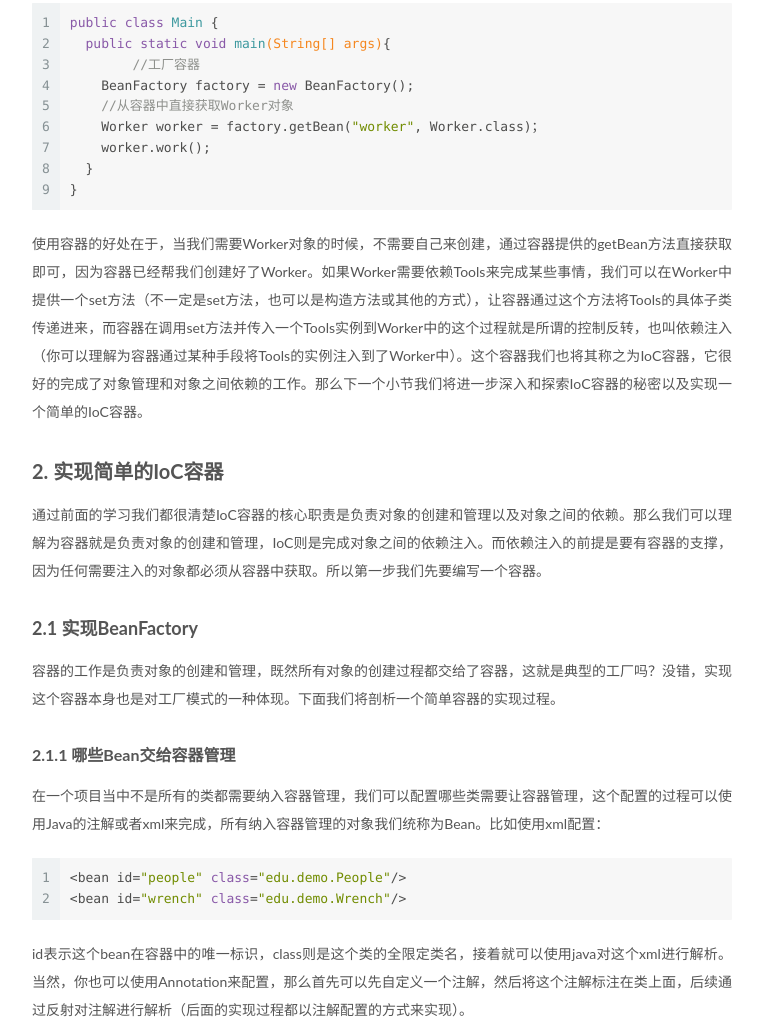
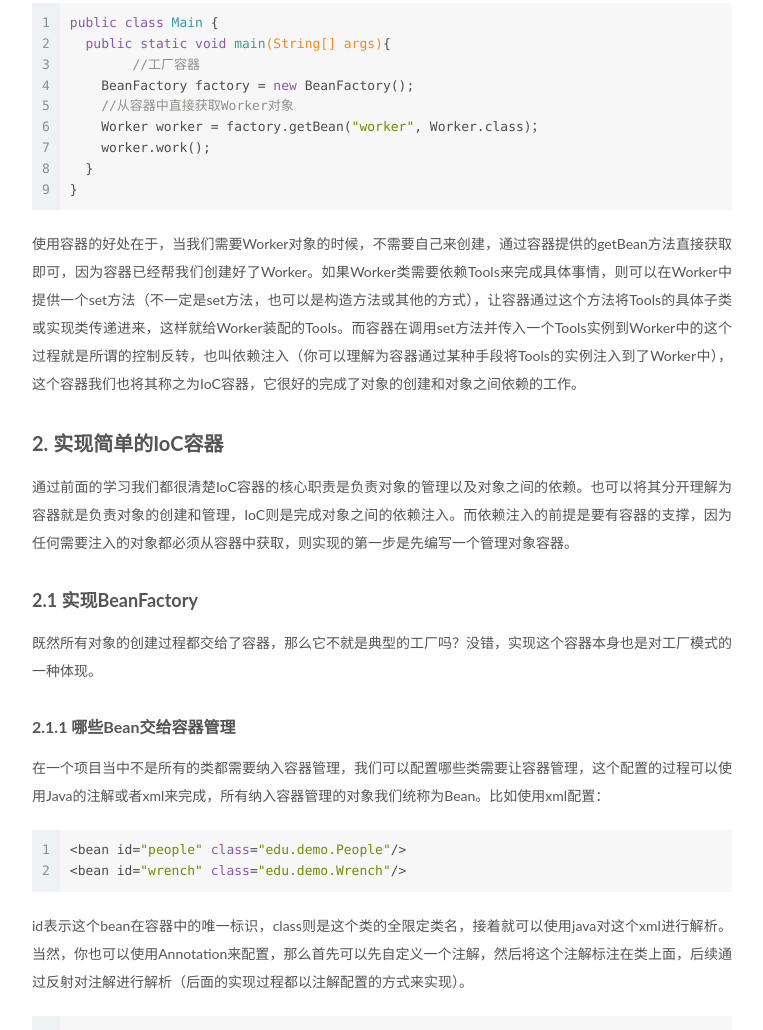
Before and after one commit to sea-coders/sea-coders.github.io, a plain HTML site: page 2017/12/28/深入理解IOC/index.html in a window 1280 px wide. Shown: the part 4157-5187 px from the top of the page, without its empty margins (98-861 px from the left). Drawn offline with Linux system fonts and the light colour scheme.

Commit message:
Site updated: 2018-01-03 15:18:51

```diff
--- a/2017/12/28/深入理解IOC/index.html
+++ b/2017/12/28/深入理解IOC/index.html
@@ -88,7 +88,7 @@
 <meta property="og:locale" content="zh-Hans">
 <meta property="og:image" content="http://res.cloudinary.com/dqg1qbacr/image/upload/v1514460340/001_afmqgo.jpg">
 <meta property="og:image" content="http://res.cloudinary.com/dqg1qbacr/image/upload/v1514460340/002_ph5kln.jpg">
-<meta property="og:updated_time" content="2018-01-02T05:37:31.456Z">
+<meta property="og:updated_time" content="2018-01-03T07:18:23.571Z">
 <meta name="twitter:card" content="summary">
 <meta name="twitter:title" content="深入理解IoC">
 <meta name="twitter:description" content="前言IoC已经是目前业界非常主流的一种容器技术，全称为Inversion of Control，中文通常翻译为“控制反转”。它还有一种另外的术语叫Dependency Injection(依赖注入)。这些概念用好莱坞的一个原则来描述就是“Don‘t call us，we will call you.”，这句话其实很好的表达了IoC的含义。但往往让很多初学者难以理解，过于抽象。所以本文的内容将其含义">
@@ -328,9 +328,9 @@
 <figure class="highlight java"><table><tr><td class="gutter"><pre><span class="line">1</span><br><span class="line">2</span><br><span class="line">3</span><br><span class="line">4</span><br><span class="line">5</span><br></pre></td><td class="code"><pre><span class="line"><span class="keyword">public</span> <span class="class"><span class="keyword">class</span> <span class="title">Wrench</span> <span class="keyword">extends</span> <span class="title">Tools</span></span>&#123;</span><br><span class="line">  <span class="function"><span class="keyword">public</span> <span class="keyword">void</span> <span class="title">repair</span><span class="params">()</span></span>&#123;</span><br><span class="line">    System.out.println(<span class="string">"use wrench repairing..."</span>);</span><br><span class="line">  &#125; </span><br><span class="line">&#125;</span><br></pre></td></tr></table></figure>
 <figure class="highlight java"><table><tr><td class="gutter"><pre><span class="line">1</span><br><span class="line">2</span><br><span class="line">3</span><br><span class="line">4</span><br><span class="line">5</span><br><span class="line">6</span><br><span class="line">7</span><br><span class="line">8</span><br><span class="line">9</span><br><span class="line">10</span><br></pre></td><td class="code"><pre><span class="line"><span class="keyword">public</span> <span class="class"><span class="keyword">class</span> <span class="title">Worker</span> </span>&#123;  </span><br><span class="line">  <span class="comment">//容器会通过这个方法自动将Tools的子类对象传递进来</span></span><br><span class="line">  <span class="function"><span class="keyword">private</span> <span class="keyword">void</span> <span class="title">setTools</span><span class="params">(Tools tools)</span></span>&#123;</span><br><span class="line">    <span class="keyword">this</span>.tools = tools;</span><br><span class="line">  &#125;</span><br><span class="line">  </span><br><span class="line">  <span class="function"><span class="keyword">public</span> <span class="keyword">void</span> <span class="title">work</span><span class="params">()</span></span>&#123;</span><br><span class="line">    tools.repair();</span><br><span class="line">  &#125;</span><br><span class="line">&#125;</span><br></pre></td></tr></table></figure>
 <figure class="highlight java"><table><tr><td class="gutter"><pre><span class="line">1</span><br><span class="line">2</span><br><span class="line">3</span><br><span class="line">4</span><br><span class="line">5</span><br><span class="line">6</span><br><span class="line">7</span><br><span class="line">8</span><br><span class="line">9</span><br></pre></td><td class="code"><pre><span class="line"><span class="keyword">public</span> <span class="class"><span class="keyword">class</span> <span class="title">Main</span> </span>&#123;</span><br><span class="line">  <span class="function"><span class="keyword">public</span> <span class="keyword">static</span> <span class="keyword">void</span> <span class="title">main</span><span class="params">(String[] args)</span></span>&#123;</span><br><span class="line">  	<span class="comment">//工厂容器</span></span><br><span class="line">    BeanFactory factory = <span class="keyword">new</span> BeanFactory();</span><br><span class="line">    <span class="comment">//从容器中直接获取Worker对象</span></span><br><span class="line">    Worker worker = factory.getBean(<span class="string">"worker"</span>, Worker.class)；</span><br><span class="line">    worker.work();</span><br><span class="line">  &#125;</span><br><span class="line">&#125;</span><br></pre></td></tr></table></figure>
-<p>使用容器的好处在于，当我们需要Worker对象的时候，不需要自己来创建，通过容器提供的getBean方法直接获取即可，因为容器已经帮我们创建好了Worker。如果Worker需要依赖Tools来完成某些事情，我们可以在Worker中提供一个set方法（不一定是set方法，也可以是构造方法或其他的方式），让容器通过这个方法将Tools的具体子类传递进来，而容器在调用set方法并传入一个Tools实例到Worker中的这个过程就是所谓的控制反转，也叫依赖注入（你可以理解为容器通过某种手段将Tools的实例注入到了Worker中）。这个容器我们也将其称之为IoC容器，它很好的完成了对象管理和对象之间依赖的工作。那么下一个小节我们将进一步深入和探索IoC容器的秘密以及实现一个简单的IoC容器。</p>
-<h2 id="2-实现简单的IoC容器"><a href="#2-实现简单的IoC容器" class="headerlink" title="2. 实现简单的IoC容器"></a>2. 实现简单的IoC容器</h2><p>通过前面的学习我们都很清楚IoC容器的核心职责是负责对象的创建和管理以及对象之间的依赖。那么我们可以理解为容器就是负责对象的创建和管理，IoC则是完成对象之间的依赖注入。而依赖注入的前提是要有容器的支撑，因为任何需要注入的对象都必须从容器中获取。所以第一步我们先要编写一个容器。</p>
-<h3 id="2-1-实现BeanFactory"><a href="#2-1-实现BeanFactory" class="headerlink" title="2.1 实现BeanFactory"></a>2.1 实现BeanFactory</h3><p>容器的工作是负责对象的创建和管理，既然所有对象的创建过程都交给了容器，这就是典型的工厂吗？没错，实现这个容器本身也是对工厂模式的一种体现。下面我们将剖析一个简单容器的实现过程。</p>
+<p>使用容器的好处在于，当我们需要Worker对象的时候，不需要自己来创建，通过容器提供的getBean方法直接获取即可，因为容器已经帮我们创建好了Worker。如果Worker类需要依赖Tools来完成具体事情，则可以在Worker中提供一个set方法（不一定是set方法，也可以是构造方法或其他的方式），让容器通过这个方法将Tools的具体子类或实现类传递进来，这样就给Worker装配的Tools。而容器在调用set方法并传入一个Tools实例到Worker中的这个过程就是所谓的控制反转，也叫依赖注入（你可以理解为容器通过某种手段将Tools的实例注入到了Worker中），这个容器我们也将其称之为IoC容器，它很好的完成了对象的创建和对象之间依赖的工作。</p>
+<h2 id="2-实现简单的IoC容器"><a href="#2-实现简单的IoC容器" class="headerlink" title="2. 实现简单的IoC容器"></a>2. 实现简单的IoC容器</h2><p>通过前面的学习我们都很清楚IoC容器的核心职责是负责对象的管理以及对象之间的依赖。也可以将其分开理解为容器就是负责对象的创建和管理，IoC则是完成对象之间的依赖注入。而依赖注入的前提是要有容器的支撑，因为任何需要注入的对象都必须从容器中获取，则实现的第一步是先编写一个管理对象容器。</p>
+<h3 id="2-1-实现BeanFactory"><a href="#2-1-实现BeanFactory" class="headerlink" title="2.1 实现BeanFactory"></a>2.1 实现BeanFactory</h3><p>既然所有对象的创建过程都交给了容器，那么它不就是典型的工厂吗？没错，实现这个容器本身也是对工厂模式的一种体现。</p>
 <h4 id="2-1-1-哪些Bean交给容器管理"><a href="#2-1-1-哪些Bean交给容器管理" class="headerlink" title="2.1.1 哪些Bean交给容器管理"></a>2.1.1 哪些Bean交给容器管理</h4><p>在一个项目当中不是所有的类都需要纳入容器管理，我们可以配置哪些类需要让容器管理，这个配置的过程可以使用Java的注解或者xml来完成，所有纳入容器管理的对象我们统称为Bean。比如使用xml配置：</p>
 <figure class="highlight java"><table><tr><td class="gutter"><pre><span class="line">1</span><br><span class="line">2</span><br></pre></td><td class="code"><pre><span class="line">&lt;bean id=<span class="string">"people"</span> <span class="class"><span class="keyword">class</span></span>=<span class="string">"edu.demo.People"</span>/&gt;</span><br><span class="line">&lt;bean id=<span class="string">"wrench"</span> <span class="class"><span class="keyword">class</span></span>=<span class="string">"edu.demo.Wrench"</span>/&gt;</span><br></pre></td></tr></table></figure>
 <p>id表示这个bean在容器中的唯一标识，class则是这个类的全限定类名，接着就可以使用java对这个xml进行解析。当然，你也可以使用Annotation来配置，那么首先可以先自定义一个注解，然后将这个注解标注在类上面，后续通过反射对注解进行解析（后面的实现过程都以注解配置的方式来实现）。</p>
--- a/css/main.css
+++ b/css/main.css
@@ -1827,7 +1827,7 @@ pre .javascript .function {
   width: 4px;
   height: 4px;
   border-radius: 50%;
-  background: #dfc42d;
+  background: #c29aff;
 }
 .links-of-blogroll {
   font-size: 13px;
```
Also changed, not shown: index.html (+3 -3 lines).
